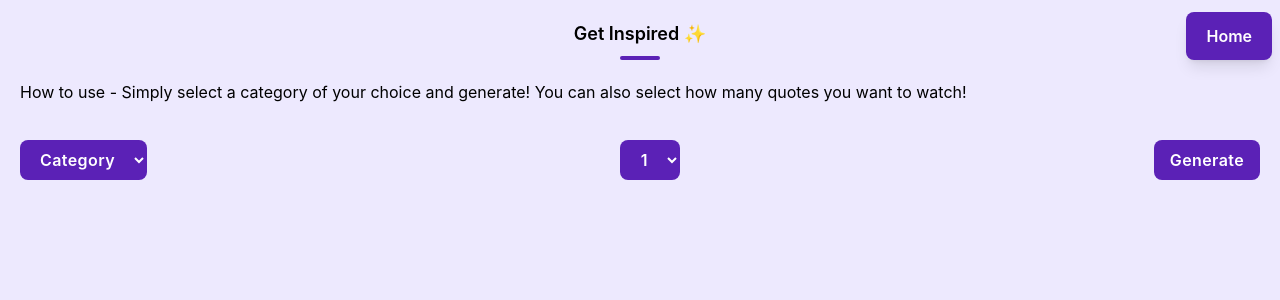
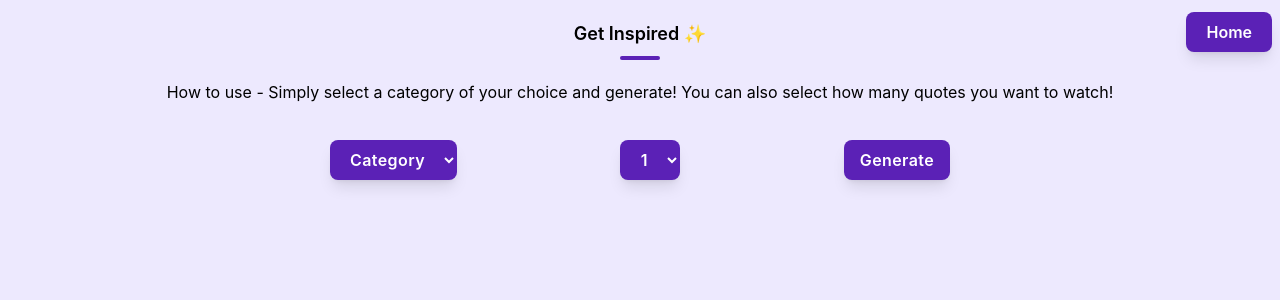
Before and after one commit to neew18/random-inspirational-quote-generator, a React (Vite) app: page /generate in a window 1280 px wide. Shown: the top 300 px of the page. Built offline with nearby package versions, Linux system fonts and the light colour scheme.

Commit message:
Fix widths and styles of buttons

```diff
--- a/src/components/GenerateQuotesComponent.jsx
+++ b/src/components/GenerateQuotesComponent.jsx
@@ -4,28 +4,28 @@ import Header from "./header";
 
 function GenerateQuotesComponent() {
   return (
-    <div className="p-5 bg-violet-100 GenerateQuotesComponent">
+    <div className="p-5 bg-violet-100 GenerateQuotesComponent min-w-375">
       <Header />
       <Link
-        className=" bg-violet-800 text-white font-semibold py-3 text-center  px-5 absolute right-2 top-3 rounded-lg shadow-lg"
+        className=" bg-violet-800 text-white font-semibold py-2 text-center  px-5 absolute right-2 top-3 rounded-lg shadow-lg focus:outline-none hover:bg-violet-900 hover:cursor-pointer"
         to="/"
       >
         Home
       </Link>
-      <p className="my-5 text-base">
+      <p className="my-5 text-base text-center">
         How to use - Simply select a category of your choice and generate! You
         can also select how many quotes you want to watch!{" "}
       </p>
-      <form className="py-4 flex justify-between text-md">
+      <form className="w-80 m-auto py-4 flex justify-around text-md lg:w-1/2  lg:justify-between">
         <select
-          className="bg-violet-800 px-4 py-2 text-center text-white font-semibold tracking-wide rounded-lg focus:outline-none hover:bg-violet-900 hover:cursor-pointer"
+          className="bg-violet-800 px-4 py-2 text-center text-white font-semibold tracking-wide rounded-lg shadow-lg focus:outline-none hover:bg-violet-900 hover:cursor-pointer"
           name="category"
           id="category"
         >
           <option value="">Category</option>
         </select>
         <select
-          className="bg-violet-800 px-4 py-2 text-center text-white font-semibold tracking-wide rounded-lg focus:outline-none hover:bg-violet-900 hover:cursor-pointer"
+          className="bg-violet-800 px-4 py-2 text-center text-white font-semibold tracking-wide rounded-lg shadow-lg focus:outline-none hover:bg-violet-900 hover:cursor-pointer"
           name="amount"
           id="amount"
         >
@@ -34,7 +34,7 @@ function GenerateQuotesComponent() {
           </option>
         </select>
         <input
-          className="bg-violet-800 px-4 py-2 text-center text-white font-semibold tracking-wide rounded-lg focus:outline-none hover:bg-violet-900 hover:cursor-pointer "
+          className="bg-violet-800 px-4 py-2 text-center text-white font-semibold tracking-wide rounded-lg shadow-lg focus:outline-none hover:bg-violet-900 hover:cursor-pointer "
           type="submit"
           value="Generate"
         />
```
